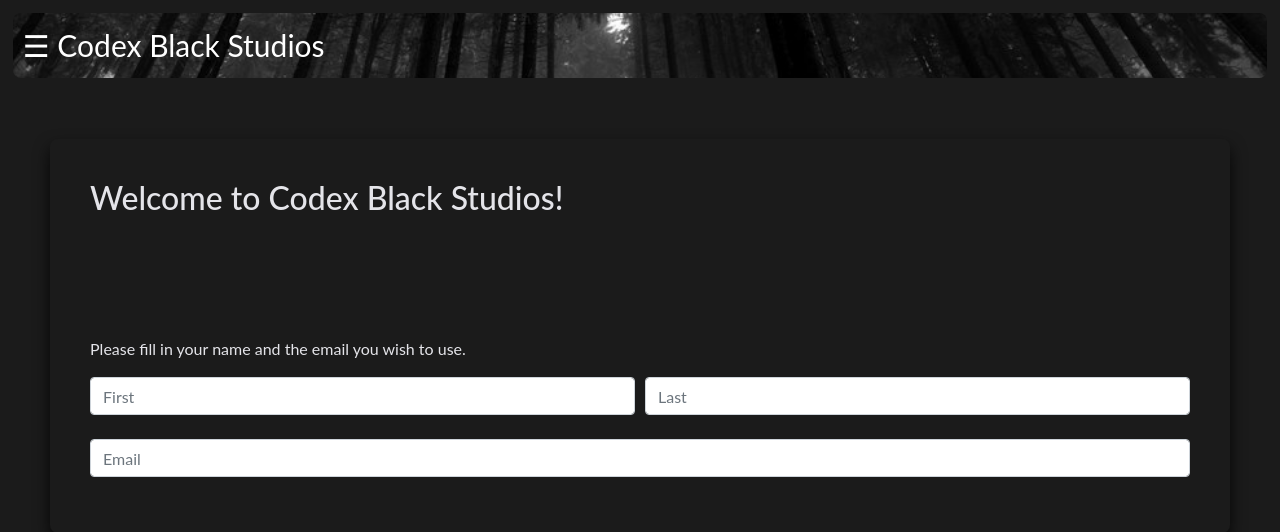
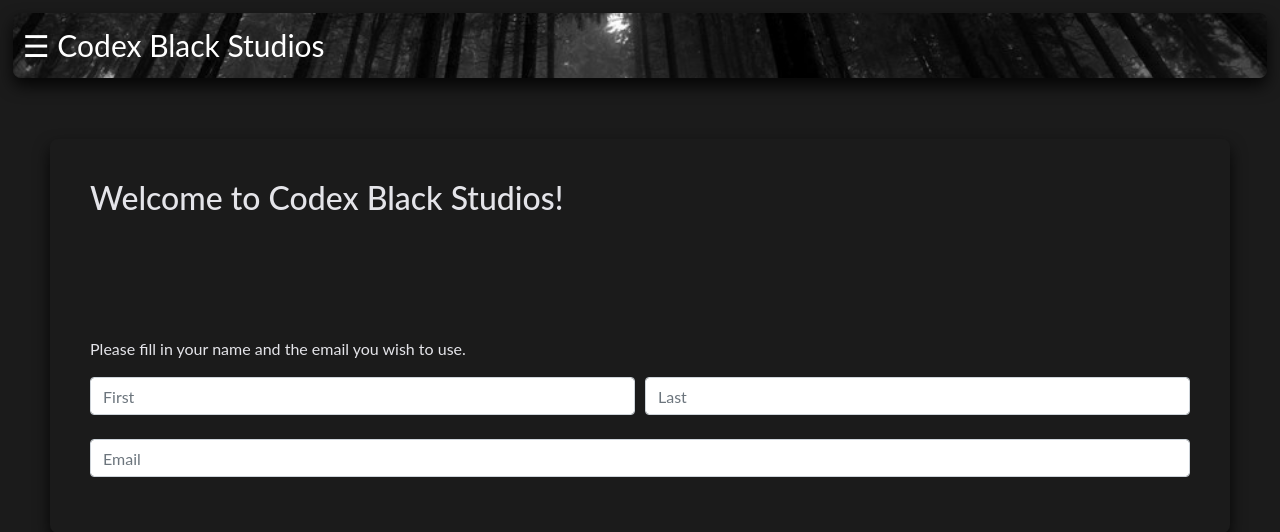
Before and after one commit to PyOfile/Flasky, a Flask app: page / in a window 1280 px wide. Shown: the top 532 px of the page. Run offline with Flask 2, Linux system fonts and the light colour scheme; some libraries are stand-ins or nearby versions.

Commit message:
Add files via upload
shadow effect on header box

```diff
--- a/static/css/index.css
+++ b/static/css/index.css
@@ -48,6 +48,7 @@ body {
     background-size: cover;
     border-radius: 8px;
     color: #ffffff;
+    box-shadow: 0px 8px 16px 0px rgba(0, 0, 0, 0.8);
     transition: margin-left .5s;
     padding: 10px;
 }
```
